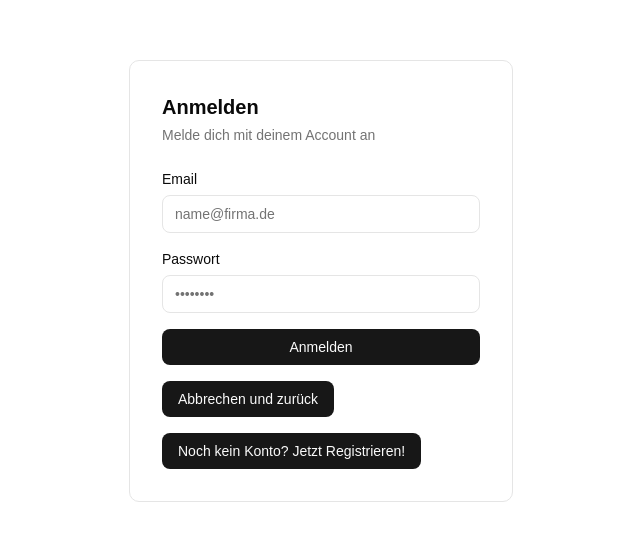
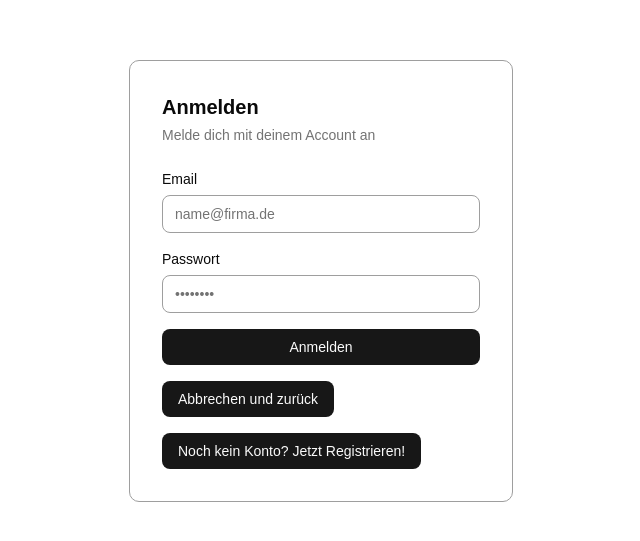
Before and after one commit to aydasYa/dm-webapp, a Next.js app: page /login in a window 1280 px wide. Shown: the part 119-660 px from the top of the page, without its empty margins (319-959 px from the left). Built offline with nearby package versions, Linux system fonts and the light colour scheme.

Commit message:
fix bugs

```diff
--- a/app/globals.css
+++ b/app/globals.css
@@ -1,4 +1,4 @@
-@import "tailwindcss";
+/* @import "tailwindcss";
 @import "tw-animate-css";
 @import "shadcn/tailwind.css";
 
@@ -140,4 +140,163 @@ body {
   html {
     @apply font-sans;
   }
+} */
+
+@import "tailwindcss";
+@import "tw-animate-css";
+@import "shadcn/tailwind.css";
+
+@custom-variant dark (&:is(.dark *));
+
+:root {
+  --background: oklch(1 0 0);
+  --foreground: oklch(0.145 0 0);
+  --card: oklch(1 0 0);
+  --card-foreground: oklch(0.145 0 0);
+  --popover: oklch(1 0 0);
+  --popover-foreground: oklch(0.145 0 0);
+  --primary: oklch(0.205 0 0);
+  --primary-foreground: oklch(0.985 0 0);
+  --secondary: oklch(0.97 0 0);
+  --secondary-foreground: oklch(0.205 0 0);
+  --muted: oklch(0.97 0 0);
+  --muted-foreground: oklch(0.556 0 0);
+  --accent: oklch(0.97 0 0);
+  --accent-foreground: oklch(0.205 0 0);
+  --destructive: oklch(0.577 0.245 27.325);
+
+  /* 🔥 FIX: sichtbare Borders */
+  --border: oklch(0.7 0 0);
+  --input: oklch(0.7 0 0);
+
+  --ring: oklch(0.708 0 0);
+  --chart-1: oklch(0.87 0 0);
+  --chart-2: oklch(0.556 0 0);
+  --chart-3: oklch(0.439 0 0);
+  --chart-4: oklch(0.371 0 0);
+  --chart-5: oklch(0.269 0 0);
+  --radius: 0.625rem;
+  --sidebar: oklch(0.985 0 0);
+  --sidebar-foreground: oklch(0.145 0 0);
+  --sidebar-primary: oklch(0.205 0 0);
+  --sidebar-primary-foreground: oklch(0.985 0 0);
+  --sidebar-accent: oklch(0.97 0 0);
+  --sidebar-accent-foreground: oklch(0.205 0 0);
+  --sidebar-border: oklch(0.7 0 0);
+  --sidebar-ring: oklch(0.708 0 0);
 }
+
+@theme inline {
+  --color-background: var(--background);
+  --color-foreground: var(--foreground);
+  --font-sans: var(--font-sans);
+  --font-mono: var(--font-geist-mono);
+  --font-heading: var(--font-sans);
+  --color-sidebar-ring: var(--sidebar-ring);
+  --color-sidebar-border: var(--sidebar-border);
+  --color-sidebar-accent-foreground: var(--sidebar-accent-foreground);
+  --color-sidebar-accent: var(--sidebar-accent);
+  --color-sidebar-primary-foreground: var(--sidebar-primary-foreground);
+  --color-sidebar-primary: var(--sidebar-primary);
+  --color-sidebar-foreground: var(--sidebar-foreground);
+  --color-sidebar: var(--sidebar);
+  --color-chart-5: var(--chart-5);
+  --color-chart-4: var(--chart-4);
+  --color-chart-3: var(--chart-3);
+  --color-chart-2: var(--chart-2);
+  --color-chart-1: var(--chart-1);
+  --color-ring: var(--ring);
+  --color-input: var(--input);
+  --color-border: var(--border);
+  --color-destructive: var(--destructive);
+  --color-accent-foreground: var(--accent-foreground);
+  --color-accent: var(--accent);
+  --color-muted-foreground: var(--muted-foreground);
+  --color-muted: var(--muted);
+  --color-secondary-foreground: var(--secondary-foreground);
+  --color-secondary: var(--secondary);
+  --color-primary-foreground: var(--primary-foreground);
+  --color-primary: var(--primary);
+  --color-popover-foreground: var(--popover-foreground);
+  --color-popover: var(--popover);
+  --color-card-foreground: var(--card-foreground);
+  --color-card: var(--card);
+  --radius-sm: calc(var(--radius) * 0.6);
+  --radius-md: calc(var(--radius) * 0.8);
+  --radius-lg: var(--radius);
+  --radius-xl: calc(var(--radius) * 1.4);
+  --radius-2xl: calc(var(--radius) * 1.8);
+  --radius-3xl: calc(var(--radius) * 2.2);
+  --radius-4xl: calc(var(--radius) * 2.6);
+}
+
+@media (prefers-color-scheme: dark) {
+  :root {
+    --background: #0a0a0a;
+    --foreground: #ededed;
+  }
+}
+
+body {
+  background: var(--background);
+  color: var(--foreground);
+  font-family: Arial, Helvetica, sans-serif;
+}
+
+.dark {
+  --background: oklch(0.145 0 0);
+  --foreground: oklch(0.985 0 0);
+  --card: oklch(0.205 0 0);
+  --card-foreground: oklch(0.985 0 0);
+  --popover: oklch(0.205 0 0);
+  --popover-foreground: oklch(0.985 0 0);
+  --primary: oklch(0.922 0 0);
+  --primary-foreground: oklch(0.205 0 0);
+  --secondary: oklch(0.269 0 0);
+  --secondary-foreground: oklch(0.985 0 0);
+  --muted: oklch(0.269 0 0);
+  --muted-foreground: oklch(0.708 0 0);
+  --accent: oklch(0.269 0 0);
+  --accent-foreground: oklch(0.985 0 0);
+  --destructive: oklch(0.704 0.191 22.216);
+
+  /* 🔥 auch im Dark Mode sichtbar */
+  --border: oklch(0.4 0 0);
+  --input: oklch(0.4 0 0);
+
+  --ring: oklch(0.556 0 0);
+  --chart-1: oklch(0.87 0 0);
+  --chart-2: oklch(0.556 0 0);
+  --chart-3: oklch(0.439 0 0);
+  --chart-4: oklch(0.371 0 0);
+  --chart-5: oklch(0.269 0 0);
+  --sidebar: oklch(0.205 0 0);
+  --sidebar-foreground: oklch(0.985 0 0);
+  --sidebar-primary: oklch(0.488 0.243 264.376);
+  --sidebar-primary-foreground: oklch(0.985 0 0);
+  --sidebar-accent: oklch(0.269 0 0);
+  --sidebar-accent-foreground: oklch(0.985 0 0);
+  --sidebar-border: oklch(0.4 0 0);
+  --sidebar-ring: oklch(0.556 0 0);
+}
+
+@layer base {
+  * {
+    @apply outline-ring/50;
+  }
+
+  /* 🔥 FIX: Inputs haben IMMER sichtbare Border */
+  input,
+  textarea,
+  select {
+    @apply border border-border bg-background;
+  }
+
+  body {
+    @apply bg-background text-foreground;
+  }
+
+  html {
+    @apply font-sans;
+  }
+}
--- a/app/login/page.tsx
+++ b/app/login/page.tsx
@@ -51,7 +51,7 @@ export default function LoginPage() {
           <Link href="/" className="self-start rounded-md bg-primary px-4 py-2 text-sm font-medium text-primary-foreground hover:opacity-90 transition-opacity cursor-pointer">Abbrechen und zurück</Link>
 
           {/* Zur registration, falls nutzer kein Konto hat */}
-          <Link href="/signup" className="self-start rounded-md bg-primary px-4 py-2 text-sm font-medium text-primary-foreground hover:opacity-90 transition-opacity cursor-pointer">Noch kein Konto? Jetzt Registrieren!</Link>
+          <Link href="signup" className="self-start rounded-md bg-primary px-4 py-2 text-sm font-medium text-primary-foreground hover:opacity-90 transition-opacity cursor-pointer">Noch kein Konto? Jetzt Registrieren!</Link>
         </form>
       </div>
     </div>
--- a/app/signup/page.tsx
+++ b/app/signup/page.tsx
@@ -0,0 +1,24 @@
+import { FormField } from "@/components/form/FormField";
+import { signupFields } from "@/app/signup/fields";
+import { signup } from "@/app/actions/auth";
+import Link from "next/link"
+
+export default function SignUp() {
+    return (
+        <div>
+            <div>
+                <h1>Registrieren</h1>
+                <p>Erstelle deinen Account</p>
+            </div>
+
+            <form action={signup}>
+            {signupFields.map((field) => (
+                    <FormField field={field} key={field.id}/>
+                ))}
+                <button type='submit'>Registrieren</button>
+            </form>
+
+            <p>Konto vorhanden? <Link href="/login">Anmelden</Link></p>
+        </div>
+    )
+}
--- /dev/null
+++ b/components/form/FormField.tsx
@@ -0,0 +1,28 @@
+export type FieldDefinition = {
+  id: string
+  label: string
+  type?: string
+  required?: boolean
+  minLength?: number
+  autoComplete?: string
+}
+
+type FormFieldProps = {
+	field: FieldDefinition
+}
+
+export function FormField({ field }: FormFieldProps) {
+	return (
+		<div>
+			<label htmlFor={ field.id }>{ field.label }</label>
+			<input
+				id={ field.id }
+				name={ field.id }
+				type={ field.type }
+				required={ field.required }
+				minLength={ field.minLength }
+				autoComplete={ field.autoComplete }
+				/>
+		</div>
+	)
+}
--- a/lib/supabase/proxy.ts
+++ b/lib/supabase/proxy.ts
@@ -45,7 +45,8 @@ export async function updateSession(request: NextRequest) {
   if (
     !user &&
     !request.nextUrl.pathname.startsWith('/login') &&
-    !request.nextUrl.pathname.startsWith('/auth')
+    !request.nextUrl.pathname.startsWith('/auth') &&
+    !request.nextUrl.pathname.startsWith('/signup')
   ) {
     // no user, potentially respond by redirecting the user to the login page
     const url = request.nextUrl.clone()
```
Also changed, not shown: app/signup/fields.ts (+2 -11 lines), app/signup/success/page.tsx (+7 -3 lines).
